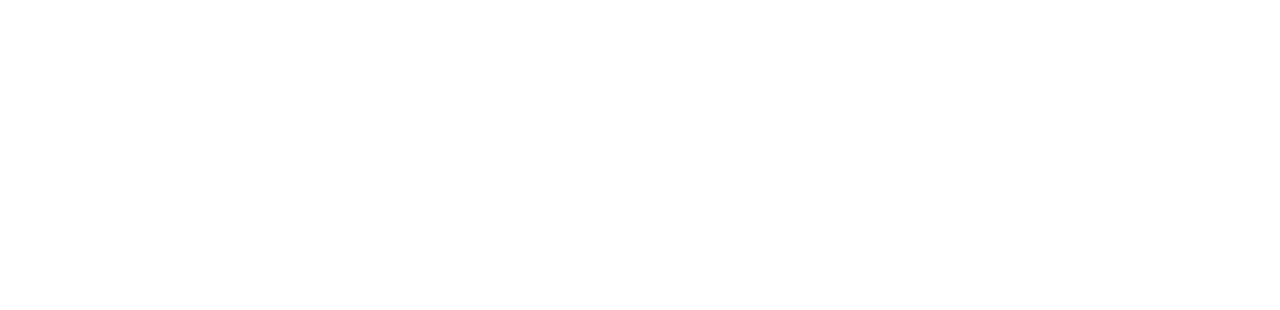
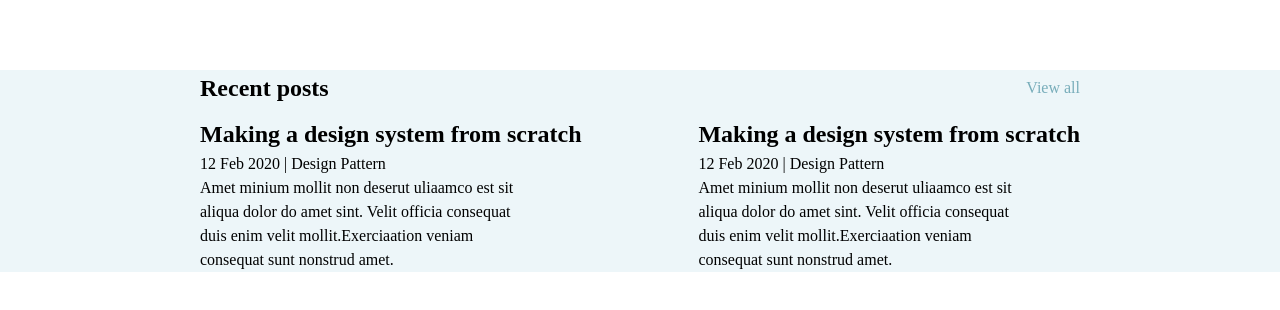
Before and after one commit to Viniek/Teach2Give-portfolio, a React (Vite) app: page / in a window 1280 px wide. Shown: the part 388-698 px from the top of the page. Built offline with nearby package versions, Linux system fonts and the light colour scheme.

Commit message:
add designs

```diff
--- a/src/pages/Home/Home.css
+++ b/src/pages/Home/Home.css
@@ -28,3 +28,23 @@
     color: #fedddf;
     margin-top: 2rem;
 }
+
+.post{
+    background-color: #edf6f9;
+}
+.titles{
+    display: flex;
+    flex-direction: row;
+    justify-content: space-between;
+    margin: 0 20rem;align-items: center;
+}
+.titles p{
+  color: #78adba;
+  font-weight: 400;
+}
+.postsdesign{
+    display: flex;
+    flex-direction: row;
+    justify-content: space-between;
+    margin: 1rem 20rem;
+}
--- a/src/pages/Home/Home.jsx
+++ b/src/pages/Home/Home.jsx
@@ -20,6 +20,30 @@ function Home() {
     <img src="https://res.cloudinary.com/dukptptve/image/upload/v1720798459/nost2u1thpsv62ewjisr.png   " alt="john"  className="john"/>
     </div>
 
+<section className="post">
+<div className="titles">
+  <h2>Recent posts</h2>
+  <p>View all</p>
+</div>
+<div className="postsdesign">
+<div className="makingdesign">
+  <h2>Making a design system from scratch</h2>
+  <p className="designdate">12 Feb 2020   |   Design Pattern</p>
+
+  <p className="designcontent">Amet minium mollit non deserut uliaamco est sit <br /> aliqua dolor do amet sint. Velit officia consequat <br />  duis enim velit mollit.Exerciaation veniam <br />consequat sunt nonstrud amet.</p>
+</div>
+
+
+<div className="makingdesign">
+  <h2>Making a design system from scratch</h2>
+  <p className="designdate">12 Feb 2020   |   Design Pattern</p>
+
+  <p className="designcontent">Amet minium mollit non deserut uliaamco est sit <br /> aliqua dolor do amet sint. Velit officia consequat <br />  duis enim velit mollit.Exerciaation veniam <br />consequat sunt nonstrud amet.</p>
+</div>
+</div>
+</section>
+
+
     </>
   )
 }
```
